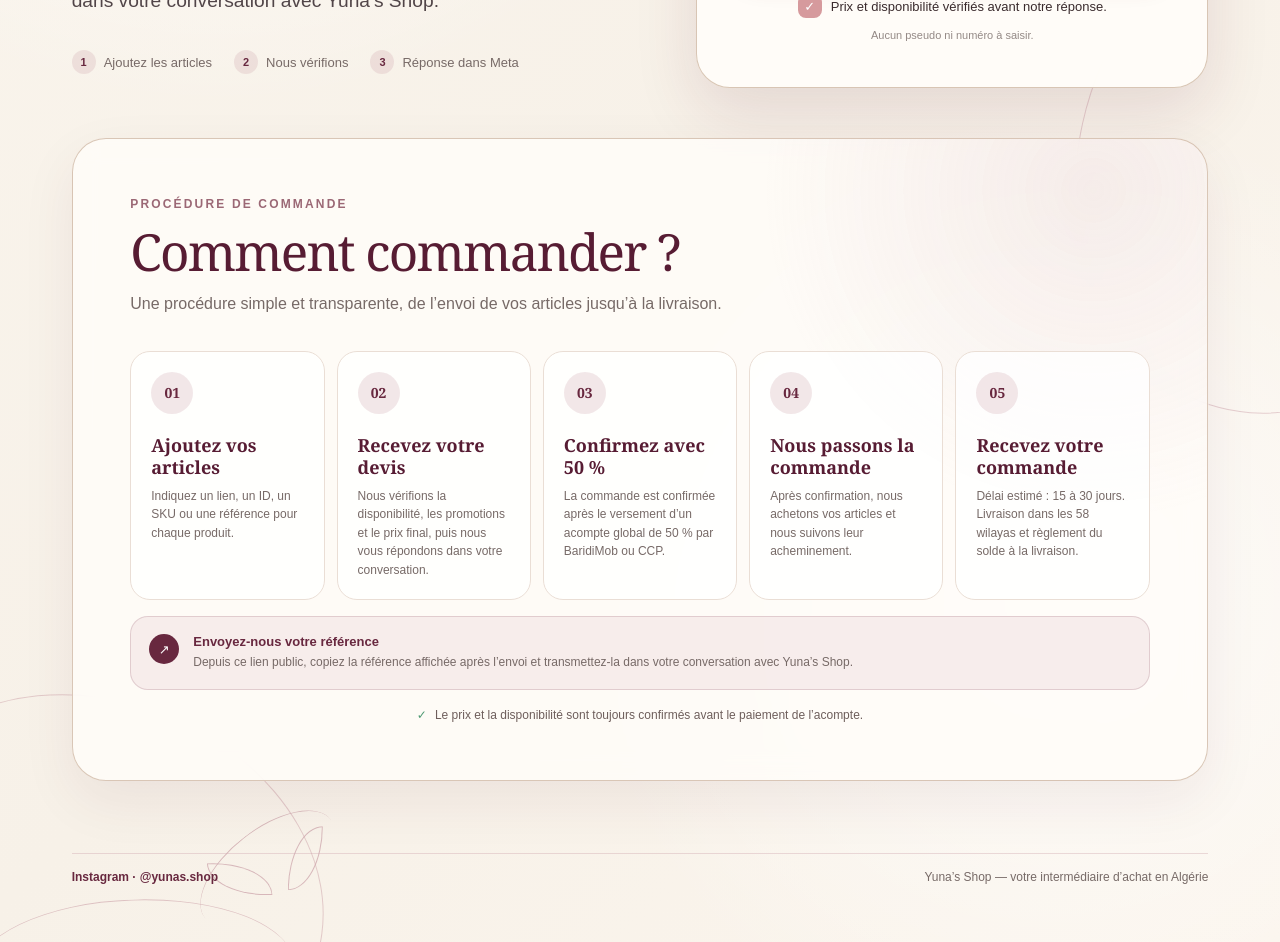
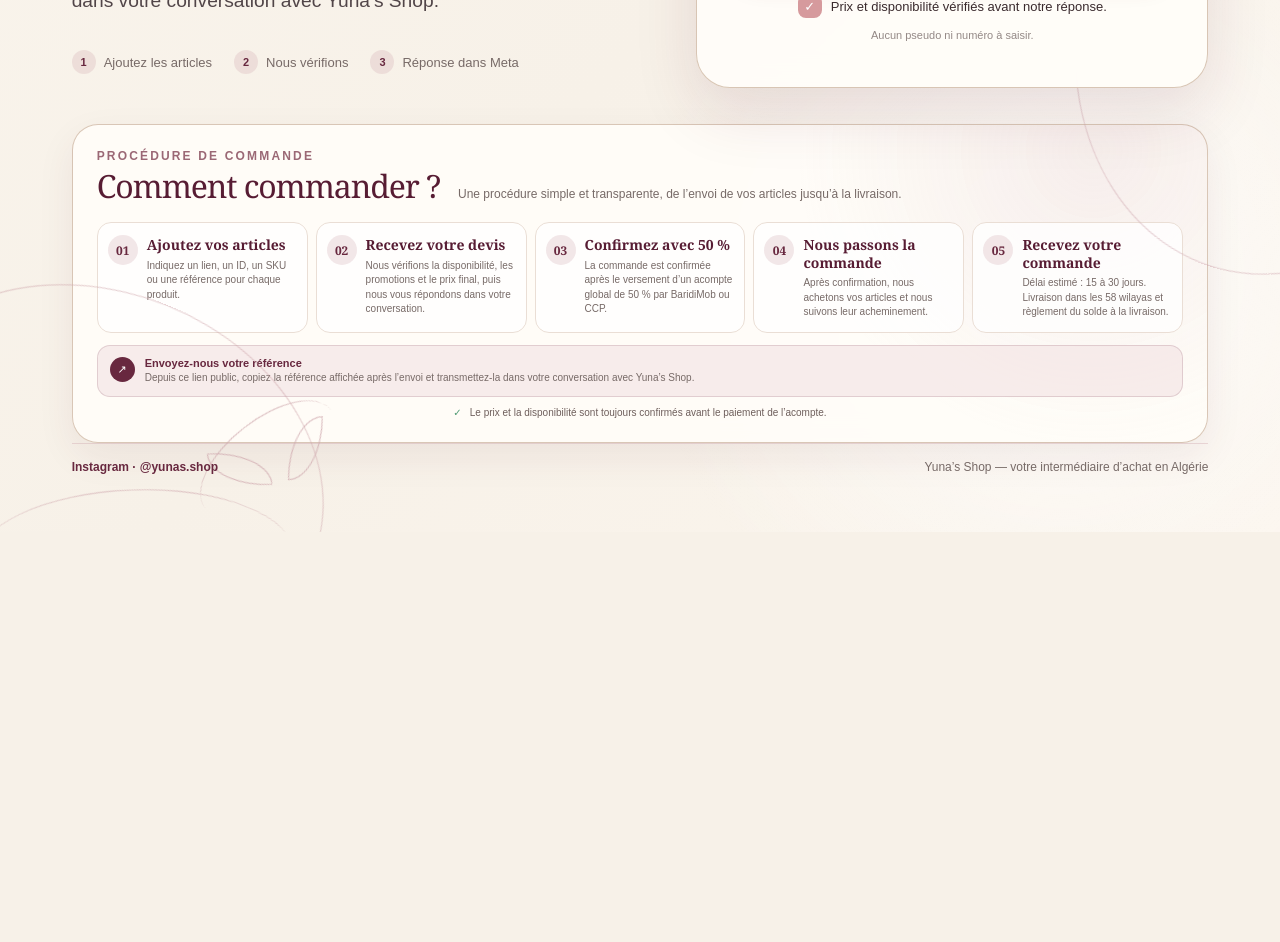
Before and after one commit to sara20ziane/yunas-shop-store, a React (Vite) app: page / in a window 1280 px wide. Shown: the part 640-1582 px from the top of the page. After the commit the page ends 1172 px from the top, so only its background shows below. Built offline with nearby package versions, Linux system fonts and the light colour scheme; no server answers.

Commit message:
Style visible order guide and delivery tariffs

```diff
--- a/src/styles.css
+++ b/src/styles.css
@@ -763,7 +763,8 @@ textarea:focus,
 .is-arabic .field-heading label,
 .is-arabic .success-panel h2,
 .is-arabic .order-process h2,
-.is-arabic .order-process h3 {
+.is-arabic .order-process h3,
+.is-arabic .delivery-tariffs h2 {
   font-family: Tahoma, Arial, sans-serif;
 }
 
@@ -781,28 +782,41 @@ textarea:focus,
   justify-self: start;
 }
 
-.order-process {
+.order-overview {
   position: relative;
   z-index: 3;
+  display: grid;
+  grid-template-columns: minmax(0, 1fr) minmax(300px, 0.34fr);
   max-width: 1380px;
-  margin: 14px auto 72px;
+  align-items: stretch;
+  gap: 16px;
+  margin: 30px auto 8px;
+}
+
+.order-process,
+.delivery-tariffs {
   border: 1px solid rgba(203, 178, 157, 0.72);
-  border-radius: 34px;
-  padding: clamp(30px, 4.5vw, 58px);
+  border-radius: 26px;
   background:
     radial-gradient(circle at 90% 8%, rgba(207, 168, 174, 0.18), transparent 28%),
-    rgba(255, 253, 249, 0.82);
-  box-shadow: 0 20px 55px rgba(87, 28, 51, 0.07);
+    rgba(255, 253, 249, 0.9);
+  box-shadow: 0 14px 38px rgba(87, 28, 51, 0.07);
   backdrop-filter: blur(12px);
 }
 
+.order-process {
+  padding: 24px;
+}
+
 .order-process-heading {
   display: grid;
-  max-width: 730px;
-  gap: 12px;
+  grid-template-columns: auto minmax(0, 1fr);
+  align-items: baseline;
+  gap: 5px 18px;
 }
 
 .order-process-heading .eyebrow {
+  grid-column: 1 / -1;
   margin-bottom: 0;
 }
 
@@ -810,7 +824,7 @@ textarea:focus,
   margin: 0;
   color: var(--plum-deep);
   font-family: Georgia, "Times New Roman", serif;
-  font-size: clamp(36px, 4vw, 55px);
+  font-size: clamp(27px, 2.5vw, 38px);
   font-weight: 400;
   letter-spacing: -0.035em;
   line-height: 1.1;
@@ -819,48 +833,49 @@ textarea:focus,
 .order-process-heading > p:last-child {
   margin: 0;
   color: var(--muted);
-  font-size: 16px;
-  line-height: 1.6;
+  font-size: 12px;
+  line-height: 1.5;
 }
 
 .order-process-list {
   display: grid;
   grid-template-columns: repeat(5, minmax(0, 1fr));
-  gap: 12px;
-  margin: 34px 0 0;
+  gap: 8px;
+  margin: 19px 0 0;
   padding: 0;
   list-style: none;
 }
 
 .order-process-list li {
   display: grid;
+  grid-template-columns: 30px minmax(0, 1fr);
   align-content: start;
-  gap: 20px;
+  gap: 9px;
   min-width: 0;
   border: 1px solid #eaded5;
-  border-radius: 20px;
-  padding: 20px;
+  border-radius: 14px;
+  padding: 12px 10px;
   background: rgba(255, 255, 255, 0.75);
 }
 
 .order-step-number {
   display: grid;
-  width: 42px;
-  height: 42px;
+  width: 30px;
+  height: 30px;
   place-items: center;
   border-radius: 50%;
   background: rgba(207, 168, 174, 0.27);
   color: var(--plum);
   font-family: Georgia, "Times New Roman", serif;
-  font-size: 14px;
+  font-size: 12px;
   font-weight: 700;
 }
 
 .order-process h3 {
-  margin: 0 0 8px;
+  margin: 1px 0 5px;
   color: var(--plum-deep);
   font-family: Georgia, "Times New Roman", serif;
-  font-size: 18px;
+  font-size: 14px;
   line-height: 1.25;
 }
 
@@ -868,39 +883,39 @@ textarea:focus,
 .order-reference-note p {
   margin: 0;
   color: var(--muted);
-  font-size: 12px;
-  line-height: 1.55;
+  font-size: 10px;
+  line-height: 1.45;
 }
 
 .order-reference-note {
   display: flex;
   align-items: flex-start;
-  gap: 14px;
-  margin-top: 16px;
+  gap: 10px;
+  margin-top: 12px;
   border: 1px solid rgba(104, 40, 63, 0.16);
-  border-radius: 18px;
-  padding: 17px 18px;
+  border-radius: 13px;
+  padding: 11px 12px;
   background: rgba(244, 229, 229, 0.68);
 }
 
 .order-reference-note > span {
   display: grid;
-  width: 30px;
-  height: 30px;
+  width: 25px;
+  height: 25px;
   flex: 0 0 auto;
   place-items: center;
   border-radius: 50%;
   background: var(--plum);
   color: #fff;
-  font-size: 13px;
+  font-size: 11px;
   font-weight: 800;
 }
 
 .order-reference-note strong {
   display: block;
-  margin-bottom: 4px;
-  color: var(--plum);
-  font-size: 13px;
+  margin-bottom: 2px;
+  color: var(--plum);
+  font-size: 11px;
 }
 
 .order-process-notice {
@@ -908,15 +923,143 @@ textarea:focus,
   align-items: center;
   justify-content: center;
   gap: 8px;
-  margin: 18px 0 0;
+  margin: 10px 0 0;
   color: #6e5e5b;
-  font-size: 12px;
+  font-size: 10px;
   text-align: center;
 }
 
 .order-process-notice span {
   color: #4f9a73;
   font-weight: 900;
+}
+
+.delivery-tariffs {
+  display: flex;
+  min-width: 0;
+  flex-direction: column;
+  padding: 24px;
+}
+
+.delivery-tariffs-heading {
+  display: flex;
+  align-items: flex-start;
+  gap: 12px;
+}
+
+.delivery-icon {
+  display: grid;
+  width: 40px;
+  height: 40px;
+  flex: 0 0 auto;
+  place-items: center;
+  border-radius: 13px;
+  background: rgba(207, 168, 174, 0.24);
+  font-size: 20px;
+}
+
+.delivery-tariffs .eyebrow {
+  margin: 0 0 6px;
+}
+
+.delivery-tariffs h2 {
+  margin: 0;
+  color: var(--plum-deep);
+  font-family: Georgia, "Times New Roman", serif;
+  font-size: 24px;
+  font-weight: 400;
+  line-height: 1.15;
+}
+
+.wilaya-select {
+  display: grid;
+  gap: 7px;
+  margin-top: 19px;
+}
+
+.wilaya-select > span {
+  color: var(--muted);
+  font-size: 10px;
+  font-weight: 800;
+  letter-spacing: 0.08em;
+  text-transform: uppercase;
+}
+
+.wilaya-select select {
+  width: 100%;
+  min-height: 46px;
+  border: 1px solid var(--border);
+  border-radius: 12px;
+  padding: 0 12px;
+  outline: none;
+  background: rgba(255, 255, 255, 0.9);
+  color: var(--cacao);
+  font-size: 13px;
+  font-weight: 700;
+}
+
+.wilaya-select select:focus {
+  border-color: var(--plum);
+  box-shadow: 0 0 0 3px rgba(104, 40, 63, 0.08);
+}
+
+.delivery-price-grid {
+  display: grid;
+  grid-template-columns: repeat(2, minmax(0, 1fr));
+  gap: 8px;
+  margin-top: 12px;
+}
+
+.delivery-price-grid > div {
+  display: grid;
+  min-width: 0;
+  gap: 4px;
+  border: 1px solid #eaded5;
+  border-radius: 13px;
+  padding: 11px;
+  background: rgba(255, 255, 255, 0.78);
+}
+
+.delivery-price-grid > div > span {
+  color: var(--rose);
+  font-size: 16px;
+}
+
+.delivery-price-grid small {
+  min-height: 25px;
+  color: var(--muted);
+  font-size: 9px;
+  font-weight: 800;
+  line-height: 1.35;
+}
+
+.delivery-price-grid strong {
+  color: var(--plum);
+  font-size: 17px;
+  white-space: nowrap;
+}
+
+.delivery-prompt {
+  display: grid;
+  min-height: 84px;
+  place-items: center;
+  margin: 12px 0 0;
+  border: 1px dashed var(--rose);
+  border-radius: 13px;
+  padding: 12px;
+  color: var(--muted);
+  font-size: 11px;
+  line-height: 1.45;
+  text-align: center;
+}
+
+.delivery-notice {
+  margin: auto 0 0;
+  padding-top: 11px;
+  color: var(--muted);
+  font-size: 9px;
+  line-height: 1.4;
+  text-align: center;
 }
 
 .site-footer {
@@ -1894,11 +2037,50 @@ textarea:focus,
     padding: 28px 24px 46px;
   }
 
+  .order-overview {
+    grid-template-columns: 1fr;
+  }
+
+  .delivery-tariffs {
+    display: grid;
+    grid-template-columns: minmax(0, 1fr) minmax(260px, 0.75fr);
+    align-items: center;
+    gap: 14px 22px;
+  }
+
+  .delivery-tariffs-heading,
+  .delivery-notice {
+    grid-column: 1;
+  }
+
+  .wilaya-select,
+  .delivery-price-grid,
+  .delivery-prompt {
+    grid-column: 2;
+  }
+
+  .wilaya-select {
+    grid-row: 1;
+    margin-top: 0;
+  }
+
+  .delivery-price-grid,
+  .delivery-prompt {
+    grid-row: 2 / span 2;
+    margin-top: 0;
+  }
+
+  .delivery-notice {
+    margin-top: 0;
+    padding-top: 0;
+    text-align: start;
+  }
+
   .hero {
     grid-template-columns: 1fr;
     gap: 42px;
     min-height: auto;
-    padding-top: 74px;
+    padding-top: 54px;
   }
 
   .form-card,
@@ -1959,9 +2141,87 @@ textarea:focus,
     padding: 8px 12px;
   }
 
+  .order-overview {
+    gap: 12px;
+    margin-top: 20px;
+  }
+
+  .order-process,
+  .delivery-tariffs {
+    border-radius: 22px;
+  }
+
+  .order-process {
+    margin: 0;
+    padding: 22px 16px;
+  }
+
+  .order-process-heading {
+    display: grid;
+    gap: 7px;
+  }
+
+  .order-process h2 {
+    font-size: 30px;
+  }
+
+  .order-process-heading > p:last-child {
+    font-size: 11px;
+  }
+
+  .order-process-list {
+    grid-template-columns: 1fr;
+    margin-top: 18px;
+  }
+
+  .order-process-list li,
+  .order-process-list li:last-child {
+    grid-column: auto;
+    grid-template-columns: 32px minmax(0, 1fr);
+    gap: 10px;
+    padding: 12px;
+  }
+
+  .order-process h3 {
+    font-size: 14px;
+  }
+
+  .order-process-list p,
+  .order-reference-note p {
+    font-size: 10px;
+  }
+
+  .order-reference-note {
+    padding: 12px;
+  }
+
+  .delivery-tariffs {
+    display: flex;
+    padding: 20px 16px;
+  }
+
+  .delivery-tariffs h2 {
+    font-size: 23px;
+  }
+
+  .wilaya-select {
+    margin-top: 18px;
+  }
+
+  .delivery-price-grid,
+  .delivery-prompt {
+    margin-top: 11px;
+  }
+
+  .delivery-notice {
+    margin-top: 0;
+    padding-top: 11px;
+    text-align: center;
+  }
+
   .hero {
     gap: 30px;
-    padding-top: 50px;
+    padding-top: 38px;
   }
 
   .hero h1 {
@@ -1985,33 +2245,6 @@ textarea:focus,
   .form-card {
     border-radius: 24px;
     padding: 24px 18px;
-  }
-
-  .order-process {
-    margin: 32px auto 46px;
-    border-radius: 24px;
-    padding: 28px 18px;
-  }
-
-  .order-process h2 {
-    font-size: 36px;
-  }
-
-  .order-process-list {
-    grid-template-columns: 1fr;
-    margin-top: 24px;
-  }
-
-  .order-process-list li,
-  .order-process-list li:last-child {
-    grid-column: auto;
-    grid-template-columns: 42px minmax(0, 1fr);
-    gap: 14px;
-    padding: 17px;
-  }
-
-  .order-reference-note {
-    padding: 15px;
   }
 
   .field-heading {
```
